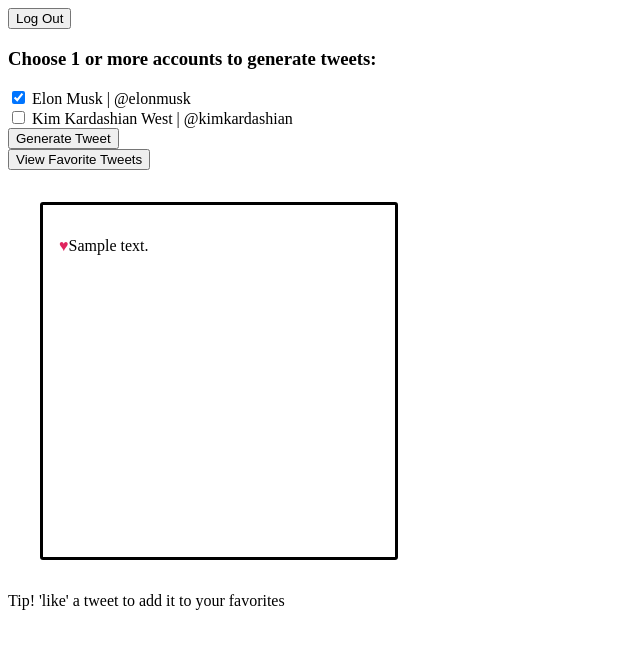
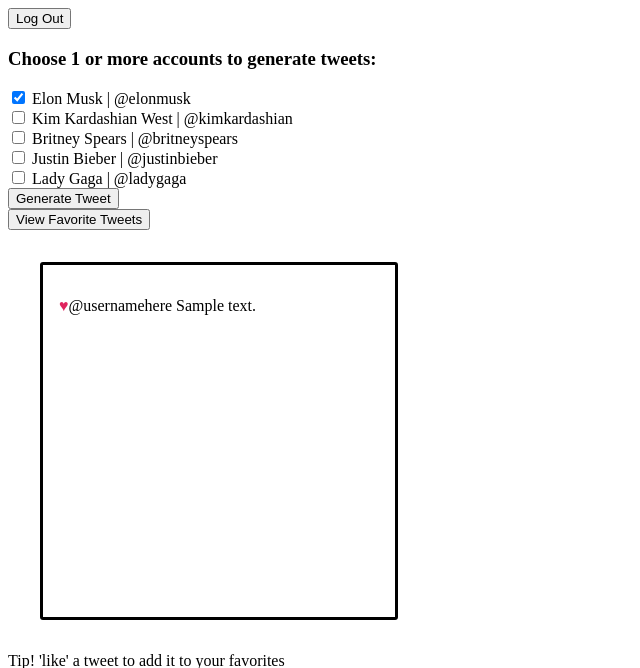
Before and after one commit to missy-davies/chatterbot, a Flask app: page /generate in a window 1280 px wide. Shown: the top 668 px of the page, without its empty margins (0-640 px from the left). Run offline with Flask 2, Linux system fonts and the light colour scheme; a user stored in the database is signed in; tables that the repository leaves empty hold one stand-in row (values such as "Sample post").

Commit message:
Add Britney, Justin, and Lady Gaga as twitter accounts

```diff
--- a/server.py
+++ b/server.py
@@ -116,7 +116,7 @@ def clean_tweet(line):
 
         # remove retweets and mentions, links, and random symbols
         if word != 'RT' and word != '"RT' and '@' not in word \
-                    and word[0:4] != 'http' \
+                    and 'http' not in word \
                     and 'www' not in word \
                     and '.com' not in word \
                     and word != ':' and word != '!' and word != '-' \
@@ -179,7 +179,13 @@ def generate_markov():
         {'handle': 'elonmusk',
         'status': str_to_bool(request.args.get('elonmusk'))},
         {'handle': 'kimkardashian',
-        'status': str_to_bool(request.args.get('kimkardashian'))}
+        'status': str_to_bool(request.args.get('kimkardashian'))},
+        {'handle': 'britneyspears',
+        'status': str_to_bool(request.args.get('britneyspears'))},
+        {'handle': 'justinbieber',
+        'status': str_to_bool(request.args.get('justinbieber'))},
+        {'handle': 'ladygaga',
+        'status': str_to_bool(request.args.get('ladygaga'))}
         ]
 
     accounts = []
--- a/static/js/tweet-generator.js
+++ b/static/js/tweet-generator.js
@@ -15,11 +15,11 @@ const showTweets = (apiData) => {
 	for (const tweet of apiData) {
 		if (tweet.fav_status == true) {
 			$('.tweets, .fav-tweets').prepend(
-				`<p><span id="${tweet.id}" class="heart heart-fav">&hearts;</span>${tweet.text}</p>`
+				`<p><span id="${tweet.id}" class="heart heart-fav">&hearts;</span>@usernamehere ${tweet.text}</p>`
 			);
 		} else {
 			$('.tweets').prepend(
-				`<p><span id="${tweet.id}" class="heart">&hearts;</span>${tweet.text}</p>`
+				`<p><span id="${tweet.id}" class="heart">&hearts;</span>@usernamehere ${tweet.text}</p>`
 			);
 		}
 	}
@@ -40,12 +40,21 @@ $('#generate-tweet').on('click', (evt) => {
 	evt.preventDefault();
 
 	// Only send request if at least one Twitter account is selected
-	if (!$('#kimkardashian').is(':checked') && !$('#elonmusk').is(':checked')) {
+	if (
+		!$('#kimkardashian').is(':checked') &&
+		!$('#elonmusk').is(':checked') &&
+		!$('#britneyspears').is(':checked') &&
+		!$('#justinbieber').is(':checked') &&
+		!$('#ladygaga').is(':checked')
+	) {
 		alert('Oops, please select at least one Twitter account.');
 	} else {
 		let data = {
 			kimkardashian: $('#kimkardashian').is(':checked'),
 			elonmusk: $('#elonmusk').is(':checked'),
+			britneyspears: $('#britneyspears').is(':checked'),
+			justinbieber: $('#justinbieber').is(':checked'),
+			ladygaga: $('#ladygaga').is(':checked'),
 		};
 
 		$.get('/markov', data, function (res) {
--- a/templates/create-account.html
+++ b/templates/create-account.html
@@ -4,12 +4,12 @@
 
 {% block body%}
 
-<h1>Wondering what Elon Musk would say? Generate a pseudo Tweet and find out!</h1>
+<h1>Did They Really Say That?! Mosh together celebrities and generate psuedo tweets</h1>
 
 <!-- Login or create an account widget  -->
 <div class="account-widget">
 
-  <h2>Welcome to Imposter Elon</h2>
+  <h2>Welcome</h2>
   <p>Sign up to generate Tweets</p>
 
   <form action="/" method="POST">
@@ -28,7 +28,7 @@
     <button type="submit">Continue</button>
   </form>
 
-  <p>By continuing you agree to Imposter Elon's Terms of Service</p>
+  <p>By continuing you agree to They Really Said That?!'s Terms of Service</p>
 
   <a href="/login">Already a member? Log In</a>
 
--- a/templates/generate.html
+++ b/templates/generate.html
@@ -17,8 +17,19 @@
   </div>
   <div class="checkbox">
     <input type="checkbox" id="kimkardashian" name="check" value="kimkardashian">
-    <label for="kimkardashian">Kim Kardashian West | @kimkardashian
-    </label>
+    <label for="kimkardashian">Kim Kardashian West | @kimkardashian</label>
+  </div>
+  <div class="checkbox">
+    <input type="checkbox" id="britneyspears" name="check" value="britneyspears">
+    <label for="britneyspears">Britney Spears | @britneyspears</label>
+  </div>
+  <div class="checkbox">
+    <input type="checkbox" id="justinbieber" name="check" value="justinbieber">
+    <label for="justinbieber">Justin Bieber | @justinbieber</label>
+  </div>
+  <div class="checkbox">
+    <input type="checkbox" id="ladygaga" name="check" value="ladygaga">
+    <label for="ladygaga">Lady Gaga | @ladygaga</label>
   </div>
 
   <button class="button" id="generate-tweet" type="submit">Generate Tweet</button>
--- a/templates/login.html
+++ b/templates/login.html
@@ -4,12 +4,12 @@
 
 {% block body%}
 
-<h1>Wondering what Elon Musk would say? Generate a pseudo Tweet and find out!</h1>
+<h1>Did They Really Say That?! Mosh together celebrities and generate psuedo tweets</h1>
 
 <!-- Login or create an account widget  -->
 <div class="account-widget">
 
-  <h2>Welcome to Imposter Elon</h2>
+  <h2>Welcome</h2>
   <p>Sign in to generate Tweets</p>
 
   <form action="/login" method="POST">
@@ -23,7 +23,7 @@
     <button class="button" type="submit">Log In</button>
   </form>
 
-  <p>By continuing you agree to Imposter Elon's Terms of Service</p>
+  <p>By continuing you agree to They Really Said That?!'s Terms of Service</p>
 
   <a href="/">Not a member yet? Sign Up</a>
 
```
Also changed, not shown: seed_database.py (+8 -1 lines).
